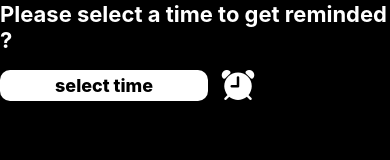
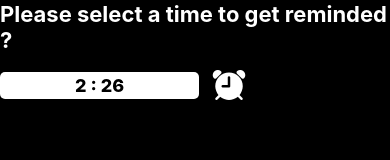
Before and after one commit to saketkumar9040/medicine-remainder-app, a React Native app: screen / in a window 390 px wide. Shown: the part 392-552 px from the top of the page. Built offline with nearby package versions, Linux system fonts and the light colour scheme.

Commit message:
style - styling timer container

```diff
--- a/src/screens/addMedicineScreen/index.js
+++ b/src/screens/addMedicineScreen/index.js
@@ -25,12 +25,10 @@ const dosesFrequencyList = [
 const AddMedicineScreen = ({ navigation }) => {
   const [name, setName] = useState("");
   const [frequency, setFrequency] = useState("");
-
-  console.log(frequency);
-
-  const [date, setDate] = useState(new Date(Date.now()));
+  const [date, setDate] = useState(new Date(8800000));
   const [mode, setMode] = useState("date");
   const [show, setShow] = useState(false);
+  console.log(date)
 
   const onChange = (event, selectedDate) => {
     const currentDate = selectedDate;
@@ -100,7 +98,7 @@ const AddMedicineScreen = ({ navigation }) => {
           </Text>
           <View style={styles.timeContainer}>
             <View >
-              <Text style={styles.timeText}>select time</Text>
+              <Text style={styles.timeText}>{date.getHours()} : {date.getMinutes()}</Text>
             </View>
             <TouchableOpacity onPress={() => showTimepicker()}>
             <Ionicons name="alarm" size={40} color="#fff" />
@@ -111,8 +109,11 @@ const AddMedicineScreen = ({ navigation }) => {
               testID="dateTimePicker"
               value={date}
               mode={mode}
-              is24Hour={true}
-              onChange={onChange}
+            //   is24Hour={true}
+              onChange={(e)=>{
+                onChange();
+                console.log(e)
+            }}
             />
           )}
         </View>
--- a/src/screens/addMedicineScreen/style.js
+++ b/src/screens/addMedicineScreen/style.js
@@ -43,10 +43,10 @@ const styles = StyleSheet.create({
      fontSize:18,
      fontWeight:"800",
      backgroundColor:"#fff",
-     padding:5,
-     paddingHorizontal:55,
+     padding:3,
+     paddingHorizontal:75,
      marginRight:10,
-     borderRadius:10,
+     borderRadius:5,
   }
 });
 
```
